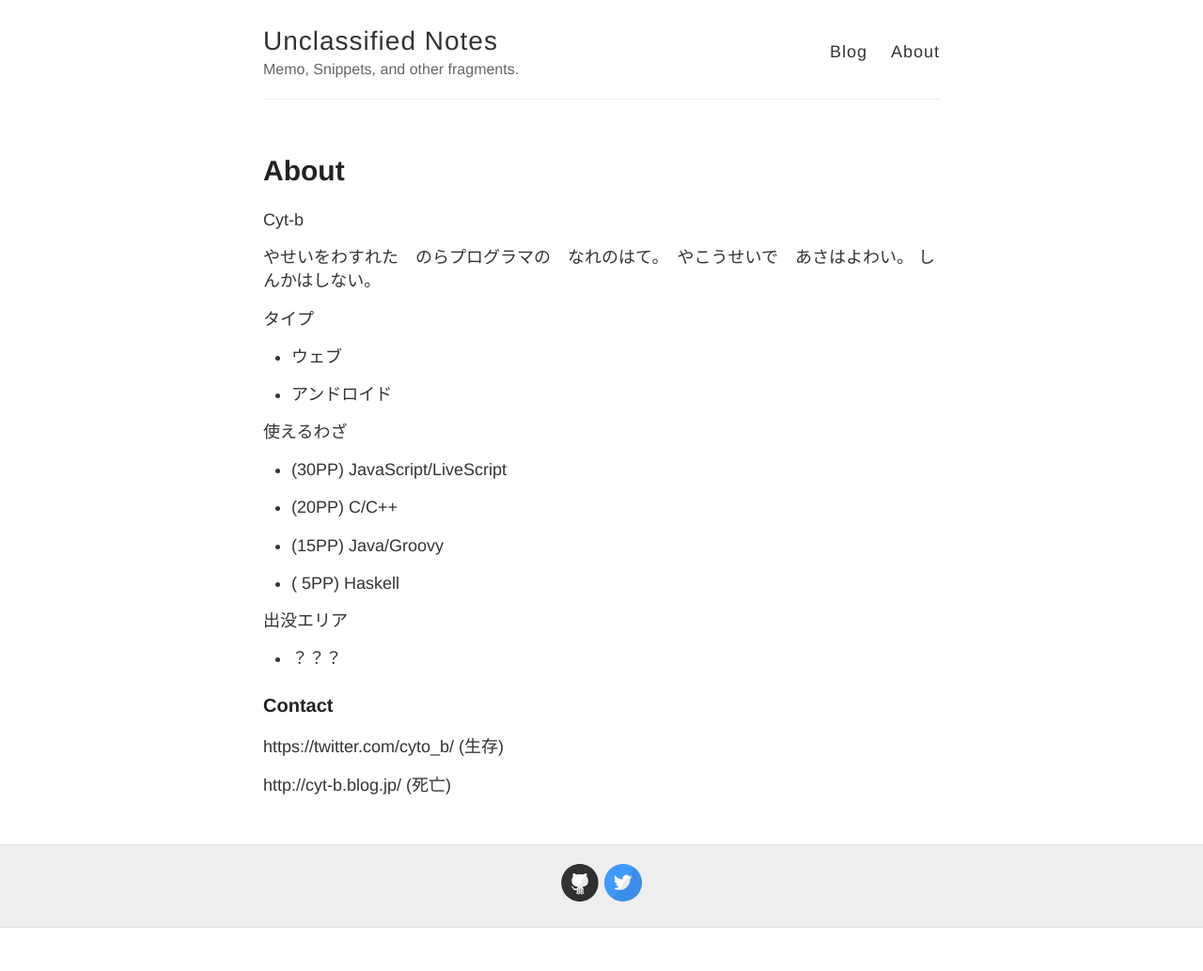
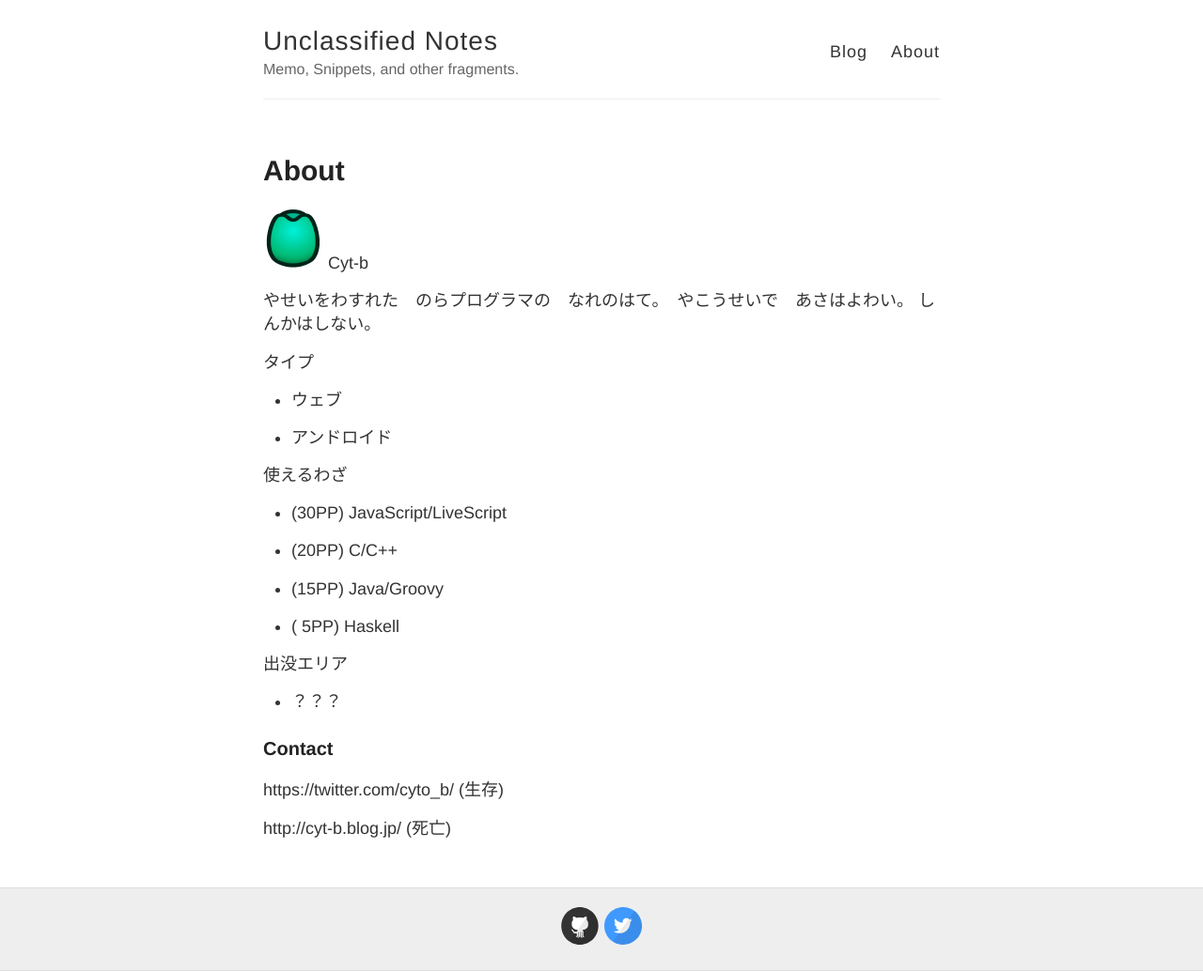
Before and after one commit to cytb/cytb.github.io, a Jekyll site: the page built from about.md, in a window 1280 px wide. Shown: the whole page at 94% size. Built offline with Jekyll 4.4.1, drawn with Linux system fonts in a browser that asks for light colours; Markdown is read by kramdown in place of the engine named in the settings; before the commit the page ends 988 px from its top, so only the background shows below that.

Commit message:
modify about.md

```diff
--- a/about.md
+++ b/about.md
@@ -6,7 +6,7 @@ published: true
 ---
 
 
-Cyt-b
+![Avatar]({{site.baseurl}}/images/avatar.png) Cyt-b
 
 やせいをわすれた　のらプログラマの　なれのはて。　やこうせいで　あさはよわい。
 しんかはしない。
```
Also changed, not shown: images/avatar.png (added).
